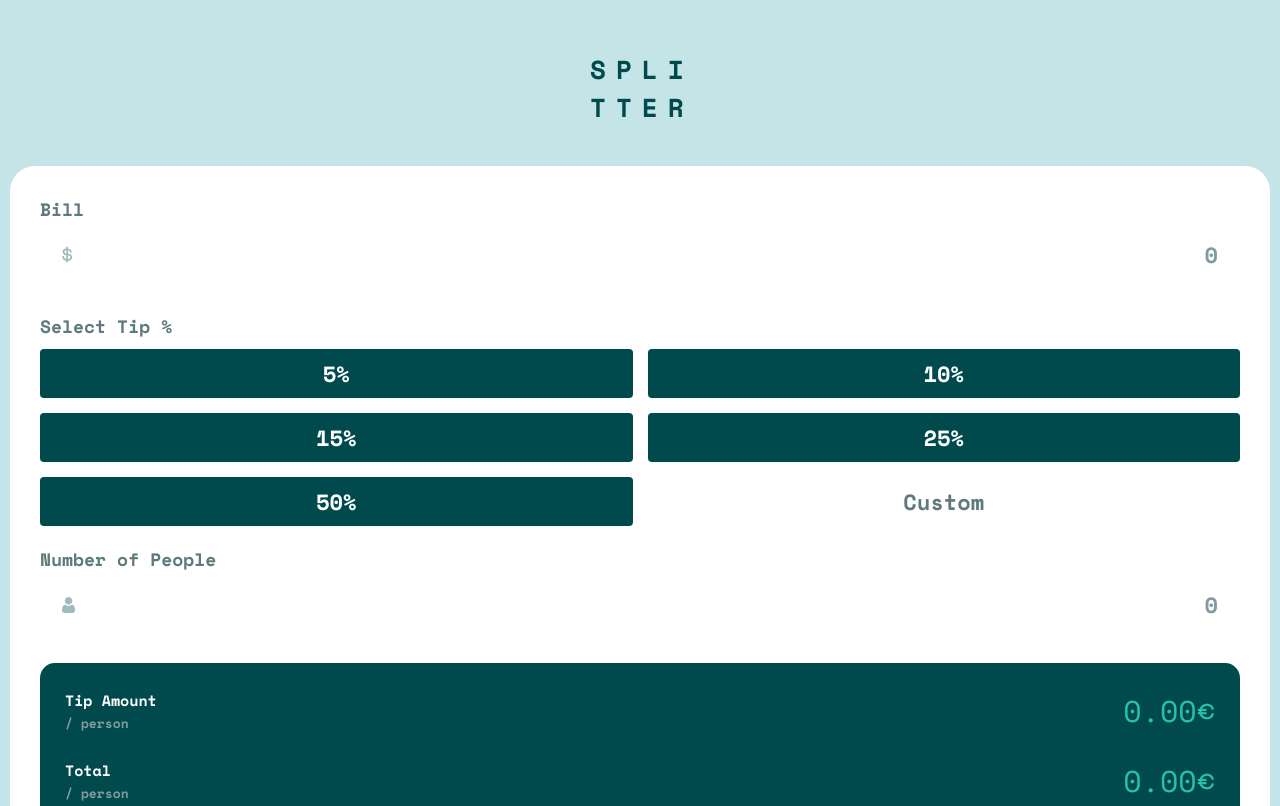
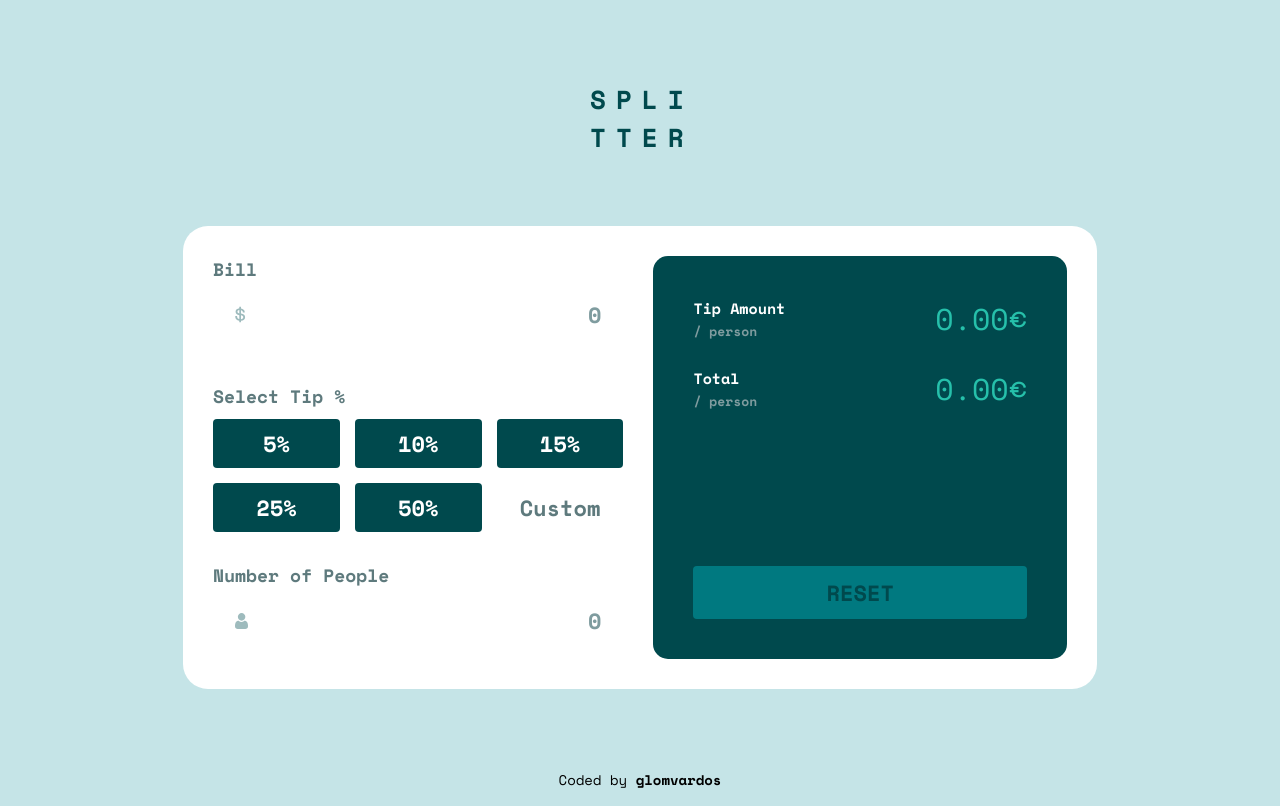
Before and after one commit to glomvardos/tip-calculator, a plain HTML site: page index.html in a window 1280 px wide. Shown: the top 806 px of the page. Drawn offline with nearby package versions, Linux system fonts and the light colour scheme.

Commit message:
media queries

```diff
--- a/index.html
+++ b/index.html
@@ -24,6 +24,7 @@
 
     <main class="main">
       <form class="main__card">
+        <div class="main__flex-left-col">
           <div class="main__bill-container">
             <h3 class="main__bill-title">Bill</h3>
             <div class="main__bill">
@@ -41,7 +42,12 @@
               <button class="main__tip-btn btn">15%</button>
               <button class="main__tip-btn btn">25%</button>
               <button class="main__tip-btn btn">50%</button>
-            <input id="custom-input" class="main__tip-custom" type="number" placeholder="Custom" />
+              <input
+                id="custom-input"
+                class="main__tip-custom"
+                type="number"
+                placeholder="Custom"
+              />
             </div>
           </div>
 
@@ -54,6 +60,7 @@
             <p id="msg-people" class="hideError">
               Number of people input cannot be empty and less than 1.
             </p>
+          </div>
         </div>
 
         <div class="main__total">
--- a/scss/_config.scss
+++ b/scss/_config.scss
@@ -17,7 +17,7 @@ $font-700: 700;
 // Mixins
 
 @mixin container-bottom-space {
-  margin-bottom: 2rem;
+  margin-bottom: 3rem;
 }
 
 @mixin transition {
--- a/scss/_main.scss
+++ b/scss/_main.scss
@@ -1,6 +1,8 @@
 .main {
   background-color: $white;
   border-radius: 2.5rem;
+  max-width: 500px;
+  margin: 0 auto;
 
   &__card {
     padding: 3rem;
--- /dev/null
+++ b/scss/_responsive.scss
@@ -0,0 +1,47 @@
+@media (min-width: 814px) {
+  body {
+    display: flex;
+    flex-direction: column;
+    align-items: center;
+  }
+
+  .header {
+    margin: 7rem 0;
+  }
+  .main {
+    max-width: 914px;
+    &__card {
+      display: flex;
+
+      .main__flex-left-col {
+        display: flex;
+        flex-direction: column;
+        width: 50%;
+        margin-right: 3rem;
+
+        .main__tip-percentages-container {
+          grid-template-columns: 1fr 1fr 1fr;
+        }
+
+        .main__people-container {
+          margin-bottom: 0;
+        }
+      }
+
+      .main__total {
+        display: flex;
+        flex-direction: column;
+        width: 50%;
+        padding: 4rem;
+
+        .main__total-btn {
+          margin-top: auto;
+        }
+      }
+    }
+  }
+
+  .footer {
+    margin-top: auto;
+  }
+}
--- a/scss/styles.scss
+++ b/scss/styles.scss
@@ -53,3 +53,5 @@ input[type='number'] {
   @include border-radius;
   @include transition;
 }
+
+@import 'responsive';
```
Also changed, not shown: css/styles.min.css. Lines whose indentation alone changed are shown as unchanged.
